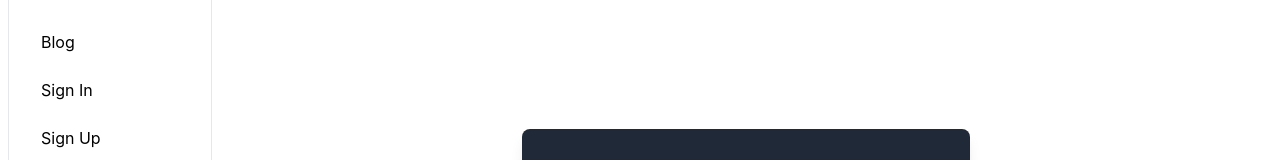
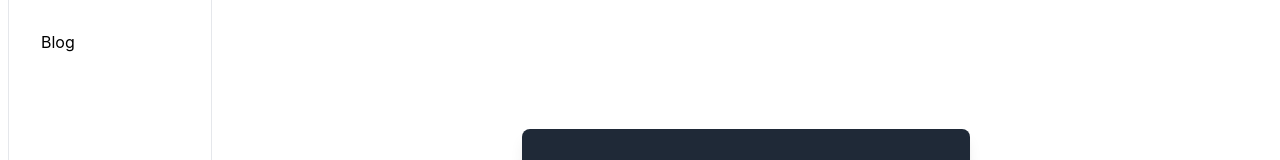
Before and after one commit to rkshaon/blog, a React (Create React App) app in the folder frontend_react/: page /signin in a window 1280 px wide. Shown: the part 167-327 px from the top of the page. Built offline with nearby package versions, Linux system fonts and the light colour scheme.

Commit message:
Remove authentication LInk form sidebar

```diff
--- a/frontend_react/src/components/LeftSidebar.js
+++ b/frontend_react/src/components/LeftSidebar.js
@@ -12,12 +12,12 @@ const LeftSidebar = () => {
         <li className="mb-2">
           <Link to="/blog" className="block px-4 py-2 hover:bg-slate-400 rounded transition duration-300">Blog</Link>
         </li>
-        <li className="mb-2">
+        {/*<li className="mb-2">
           <Link to="/signin" className="block px-4 py-2 hover:bg-slate-400 rounded transition duration-300">Sign In</Link>
         </li>
         <li className="mb-2">
           <Link to="/signup" className="block px-4 py-2 hover:bg-slate-400 rounded transition duration-300">Sign Up</Link>
-        </li>
+        </li>*/}
       </ul>
     </aside>
   );
```
